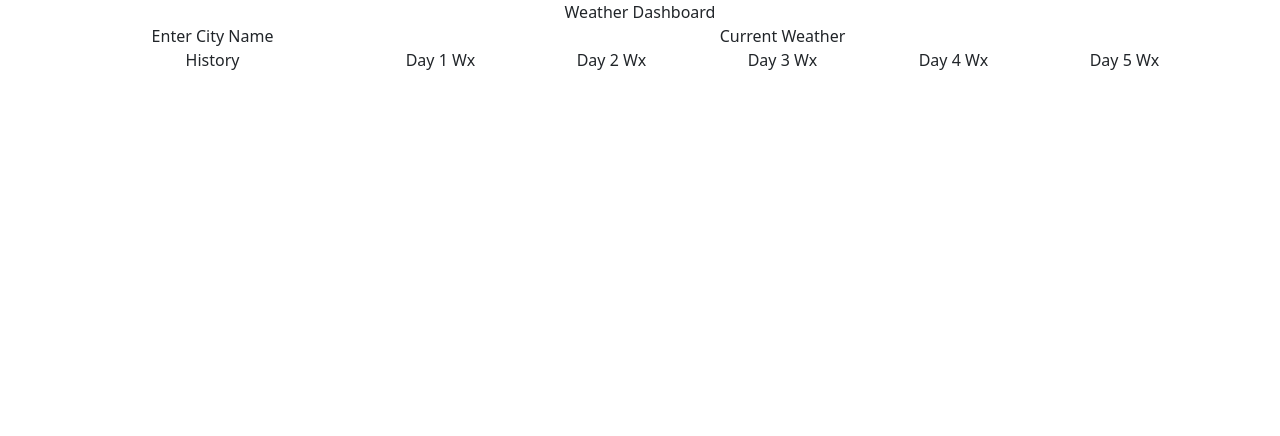
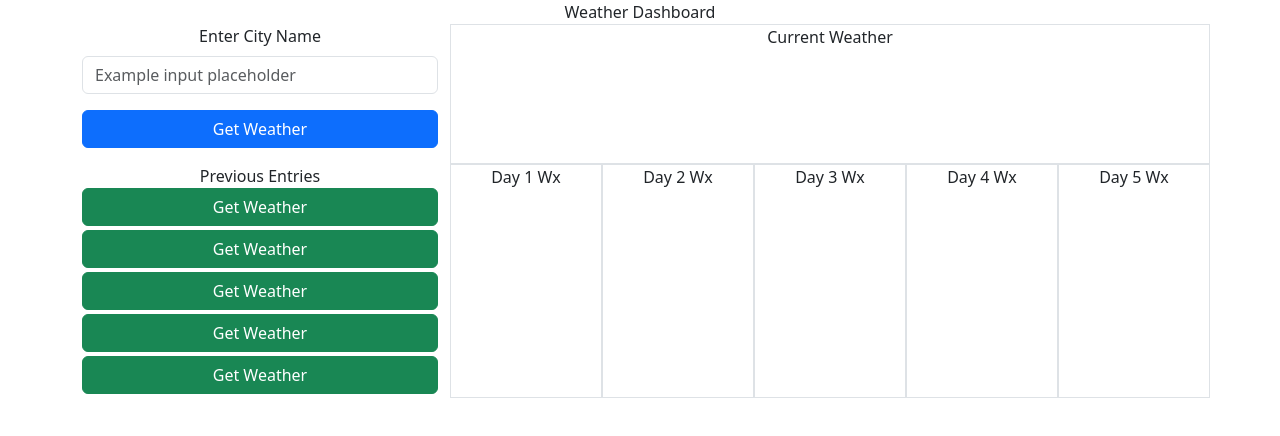
Before and after one commit to recenasu/06-Weather-Dashboard-Project, a plain HTML site: page index.html in a window 1280 px wide. Drawn offline with nearby package versions, Linux system fonts and the light colour scheme.

Commit message:
added buttons to the html

```diff
--- a/index.html
+++ b/index.html
@@ -15,32 +15,53 @@
     </div>
     <div class="container text-center">
         <div class="row">
-            <div class="col-3">
-                Enter City Name
+            <div class="col-4">
+                     <div class="mb-3">
+                    <label for="formGroupExampleInput" class="form-label">Enter City Name</label>
+                    <input type="text" class="form-control" id="formGroupExampleInput" placeholder="Example input placeholder">
+                  </div>
+                  <div class="col-auto mb-3">
+                    <button type="submit" class="btn btn-primary w-100">Get Weather</button>
+                  </div>
             </div>
-            <div class="col">
+            <div class="col border">
                 Current Weather
             </div>
         </div>
     </div>
     <div class="container text-center">
         <div class="row">
-            <div class="col-3">
-                History
+            <div class="col-4">
+                Previous Entries
+                <div class="col-auto mb-1">
+                    <button type="submit" class="btn btn-success w-100">Get Weather</button>
+                  </div>
+                  <div class="col-auto mb-1">
+                    <button type="submit" class="btn btn-success w-100">Get Weather</button>
+                  </div>
+                  <div class="col-auto mb-1">
+                    <button type="submit" class="btn btn-success w-100">Get Weather</button>
+                  </div>
+                  <div class="col-auto mb-1">
+                    <button type="submit" class="btn btn-success w-100">Get Weather</button>
+                  </div>
+                  <div class="col-auto mb-1">
+                    <button type="submit" class="btn btn-success w-100">Get Weather</button>
+                  </div>
             </div>
-            <div class="col">
+            <div class="col border">
                 Day 1 Wx
             </div>
-            <div class="col">
+            <div class="col border">
                 Day 2 Wx
             </div>
-            <div class="col">
+            <div class="col border">
                 Day 3 Wx
             </div>
-            <div class="col">
+            <div class="col border">
                 Day 4 Wx
             </div>
-            <div class="col">
+            <div class="col border">
                 Day 5 Wx
             </div>
         </div>
```
